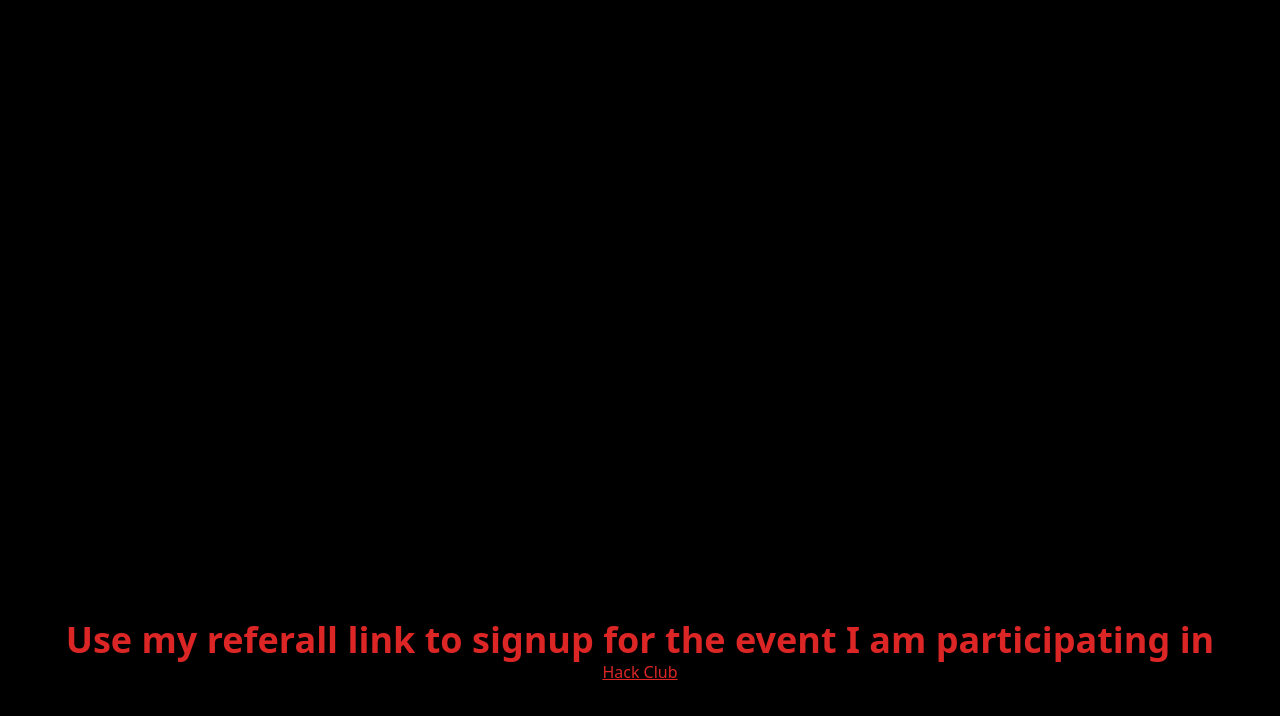
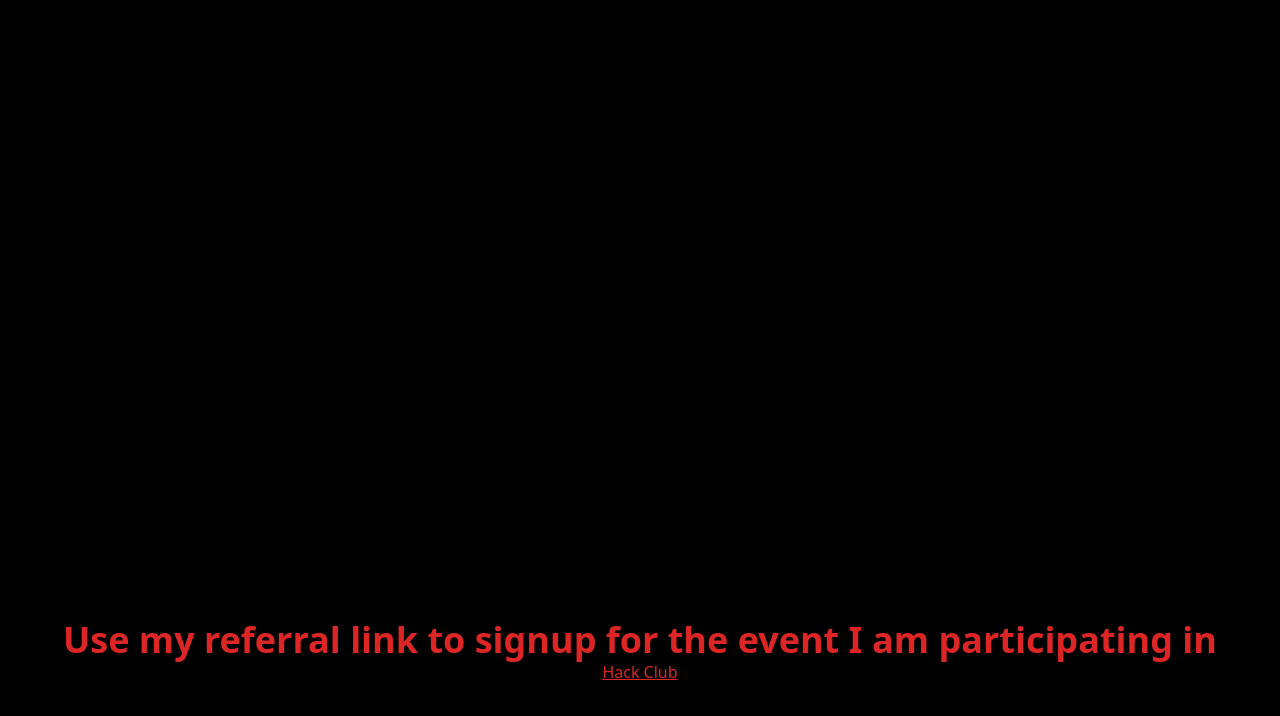
Before and after one commit to Sahishnu07/my-portfolio, a plain HTML site: page index.html in a window 1280 px wide. Shown: the part 2148-2864 px from the top of the page. Drawn offline with nearby package versions, Linux system fonts and the light colour scheme.

Commit message:
Fix typo in referral link heading

```diff
--- a/index.html
+++ b/index.html
@@ -27,7 +27,7 @@
     </div>
 
      <div class="h-screen snap-start flex flex-col justify-center items-center p-10">
-        <h2 class="text-red-600 text-4xl font-bold">Use my referall link to signup for the event I am participating in</h2>
+        <h2 class="text-red-600 text-4xl font-bold">Use my referral link to signup for the event I am participating in</h2>
         <a href="https://phantom.hackclub.com/?ref=aVT44" class="text-red-600 underline hover:text-red-600">Hack Club</a>
     </div>
 
```
